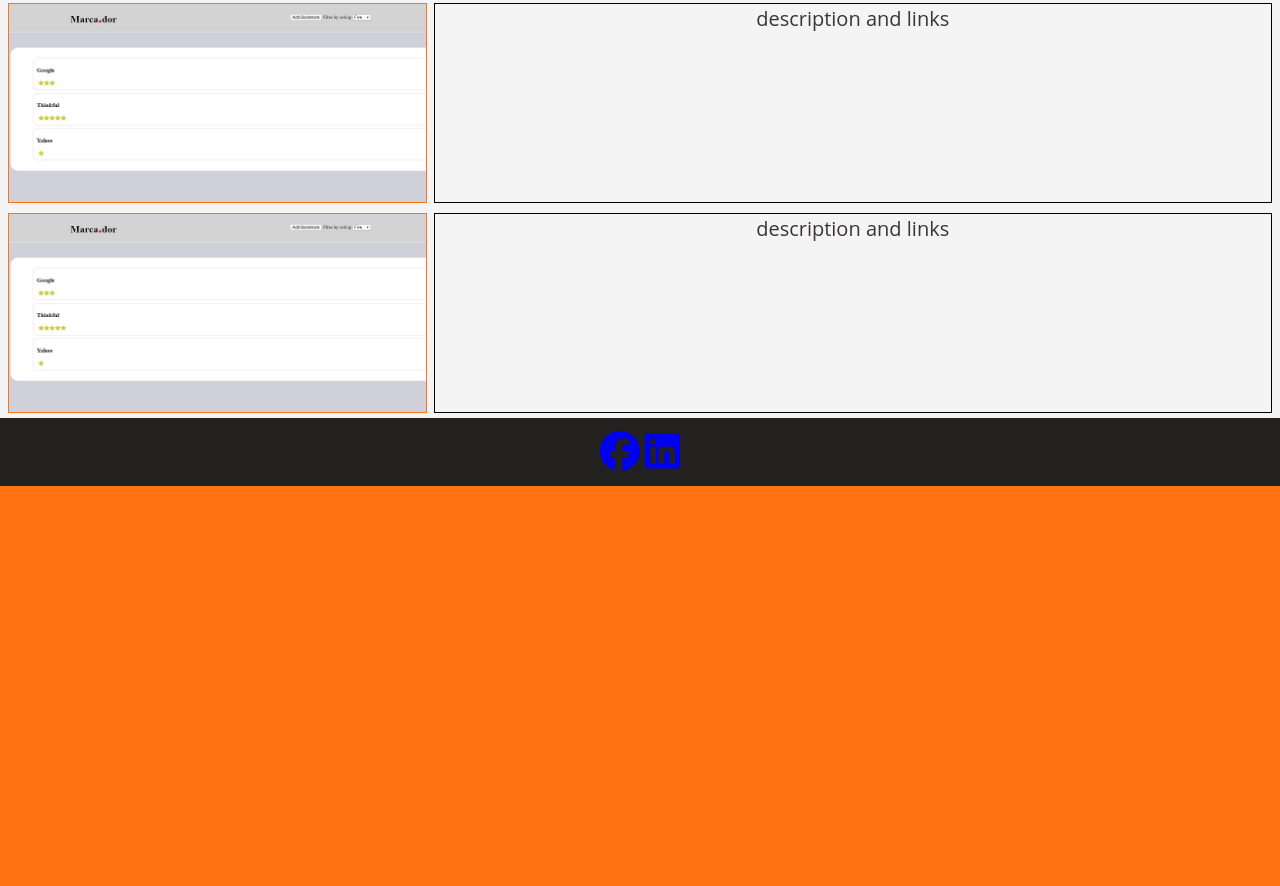
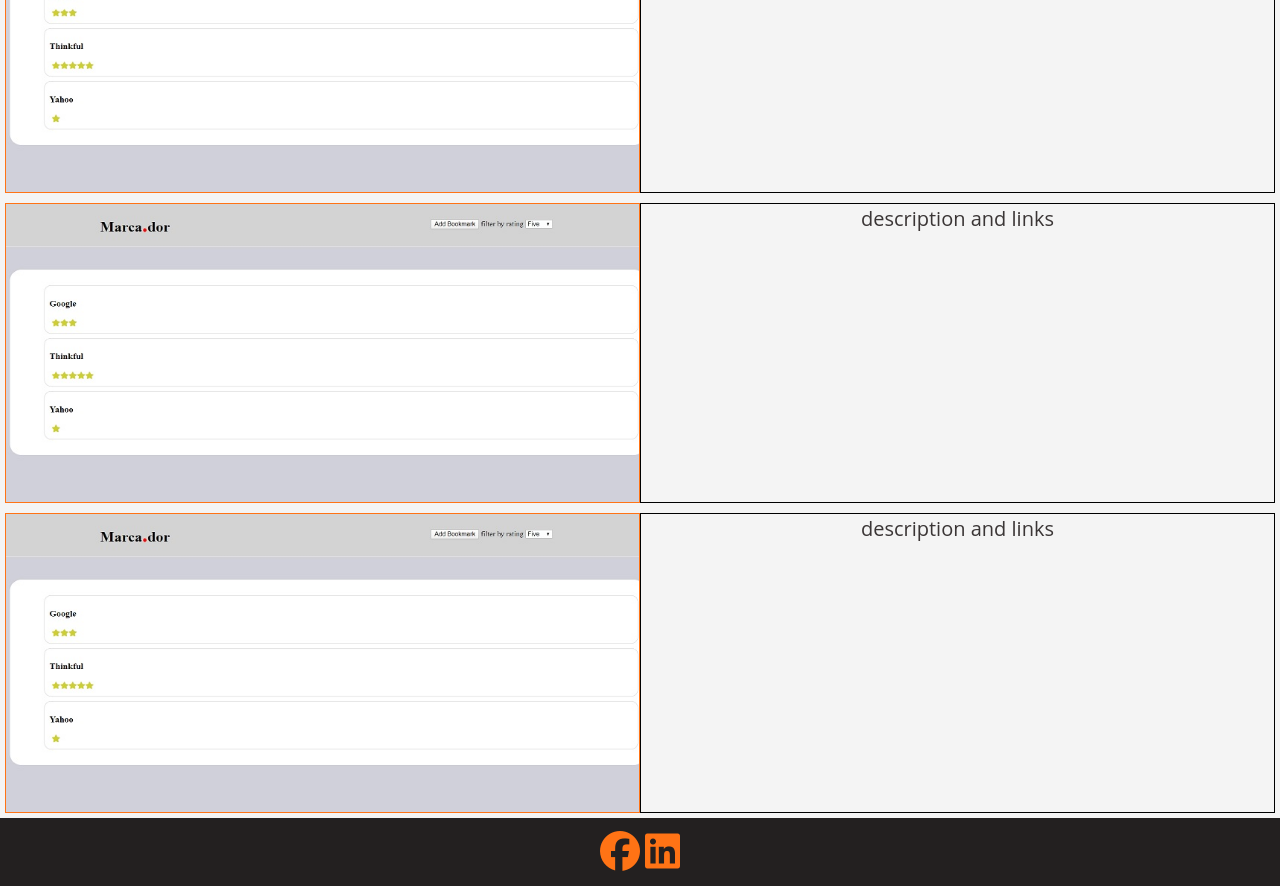
Before and after one commit to Maghion/portfolio-george, a plain HTML site: page index.html in a window 1280 px wide. Shown: the part 1423-2309 px from the top of the page. Before the commit the page ends 1909 px from the top, so only its background shows below. Drawn offline with nearby package versions, Linux system fonts and the light colour scheme.

Commit message:
changes made

```diff
--- a/index.css
+++ b/index.css
@@ -68,8 +68,8 @@ button {
 
   .screenshotContainer {
       position: relative;
-      height: 200px;
-      width: 33%;
+      height: 300px;
+      width: 50%;
       border: 1px #FF7315 solid;
 
   }
@@ -80,11 +80,14 @@ button {
       object-fit: cover;
   }
   .description {
-      height: 200px;
-      width: 66%;
+      height: 300px;
+      width: 50%;
       border: 1px black solid;
   }
 
+  .fab {
+    color: #FF7315
+  }
 
   @media screen and (max-width: 820px) {
       section {
@@ -104,3 +107,9 @@ button {
           margin: auto;
       }
   }
+
+  @media screen and (max-width: 450px) {
+    .description {
+      height: 400px;
+    }
+  }
--- a/index.html
+++ b/index.html
@@ -34,8 +34,8 @@
             <div class="description">
                 <p>Marca.dor is a simple bookmark app that allows you to add bookmarks, expand bookmarks by clicking on the title to display information, url, and option to delete bookmark. It also contains a filter to filter bookmarks by ratings</p>
                 <p>Technology Used: Javascript, Jquery, webkit</p>
-                <a href='https://thinkful-ei-leopard.github.io/bookmark-george/dist/index.html'><button>Live Site</button></a>
-                <a href='https://github.com/thinkful-ei-leopard/bookmark-george/tree/gh-pages'><button>Github</button></a>
+                <a href='https://thinkful-ei-leopard.github.io/bookmark-george/dist/index.html' target="_blank"><button>Live Site</button></a>
+                <a href='https://github.com/thinkful-ei-leopard/bookmark-george/tree/gh-pages' target="_blank"><button>Github</button></a>
             </div>
         </section>
 
@@ -55,8 +55,8 @@
         </section>
     </main>
     <footer role="content-info">
-        <a href='https://www.facebook.com/MaghionL'><span class="fab fa-facebook fa-2x"></span></a>
-        <a href='https://www.linkedin.com/in/medina91/'><span class='fab fa-linkedin fa-2x'></span></a>
+        <a href='https://www.facebook.com/MaghionL' target="_blank"><span class="fab fa-facebook fa-2x"></span></a>
+        <a href='https://www.linkedin.com/in/medina91/' target="_blank"><span class='fab fa-linkedin fa-2x'></span></a>
     </footer>
     <script src="https://kit.fontawesome.com/1890b1180f.js" crossorigin="anonymous"></script>
 </body>
```
